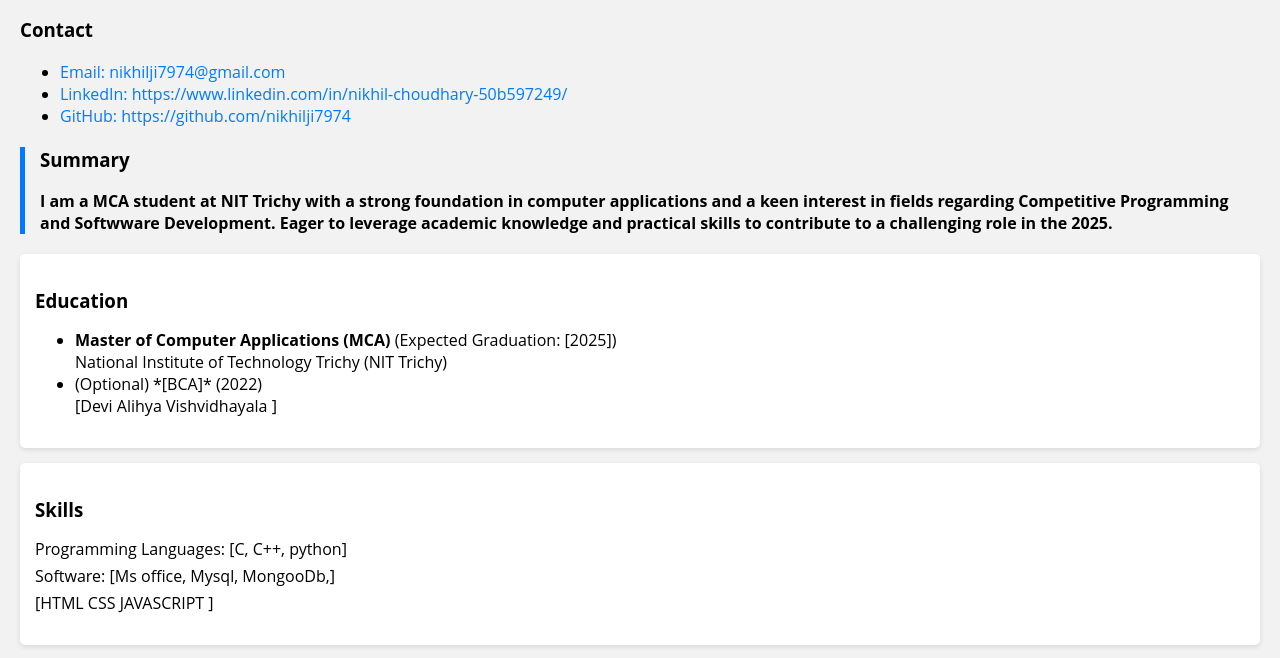
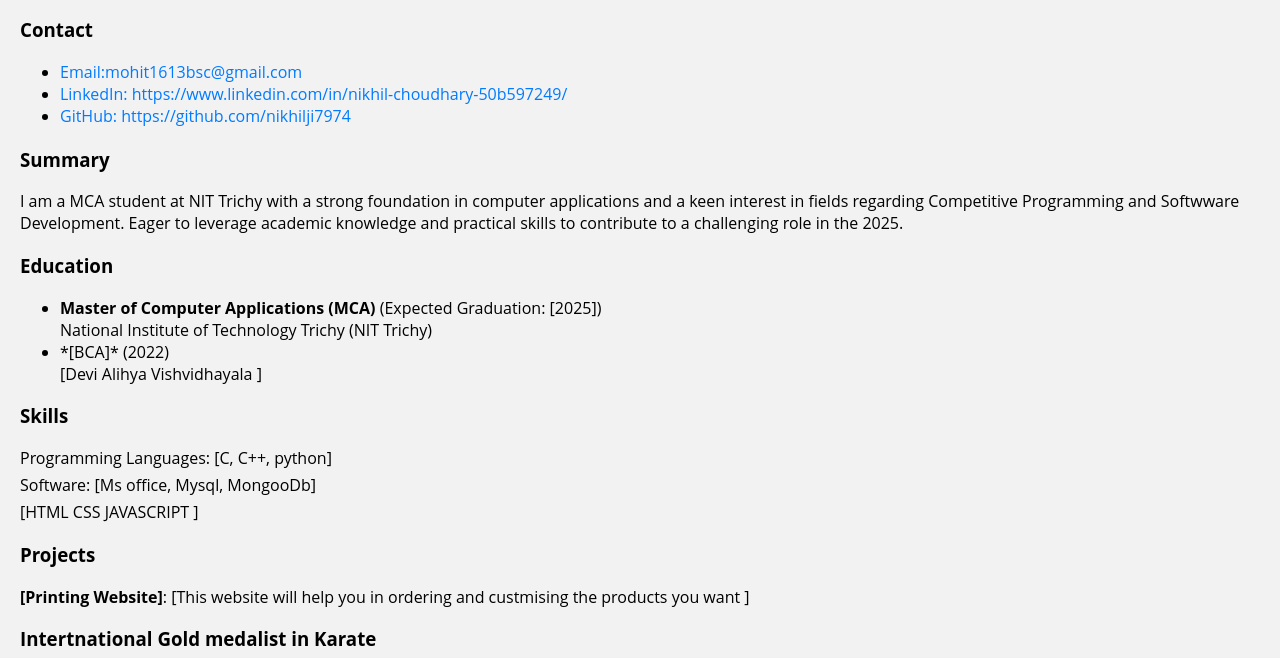
Before and after one commit to nikhilji7974/CV, a plain HTML site: page index.html in a window 1280 px wide. Shown: the part 142-800 px from the top of the page. Drawn offline with Linux system fonts and the light colour scheme.

Commit message:
index.html

```diff
--- a/index.html
+++ b/index.html
@@ -14,41 +14,41 @@
       <section class="contact">
         <h3>Contact</h3>
         <ul>
-          <li><a href="mailto:[email address removed]">Email: nikhilji7974@gmail.com</a></li>
+          <li><a href="mailto:[email address removed]">Email:mohit1613bsc@gmail.com</a></li>
           <li><a href="[link to your LinkedIn profile]">LinkedIn: https://www.linkedin.com/in/nikhil-choudhary-50b597249/</a></li>
           <li><a href="[link to your GitHub profile]">GitHub: https://github.com/nikhilji7974</a></li>
         </ul>
       </section>
-      <section class="summary">
+      <section class="Introduction">
         <h3>Summary</h3>
         <p>I am a MCA student at NIT Trichy with a strong foundation in computer applications and a keen interest in fields regarding Competitive Programming and Softwware Development. Eager to leverage academic knowledge and practical skills to contribute to a challenging role in the 2025.</p>
       </section>
-      <section class="section">
+      <section class="hero">
         <h3>Education</h3>
         <ul>
           <li>
             <strong>Master of Computer Applications (MCA)</strong> (Expected Graduation: [2025])
             <br>National Institute of Technology Trichy (NIT Trichy)
           </li>
-          <li>(Optional) *[BCA]* (2022)
+          <li>*[BCA]* (2022)
             <br>[Devi Alihya Vishvidhayala ]</li>
         </ul>
       </section>
-      <section class="section">
+      <section class="hero">
         <h3>Skills</h3>
         <ul class="skills">
           <li>Programming Languages: [C, C++, python]</li>
-          <li>Software: [Ms office, Mysql, MongooDb,]</li>
+          <li>Software: [Ms office, Mysql, MongooDb]</li>
           <li>[HTML CSS JAVASCRIPT ]</li>
         </ul>
       </section>
-      <section class="section">
+      <section class="hero">
         <h3>Projects</h3>
         <ul class="projects">
-          <li><strong>[Online Invitation Order]</strong>: [This website will help you in ordering and custmising the products you want ]</li>
+          <li><strong>[Printing Website]</strong>: [This website will help you in ordering and custmising the products you want ]</li>
         </ul>
       </section>
-      <section class="section achievements">
+      <section class="hero achievements">
         <h3>Intertnational Gold medalist in Karate </h3>
         <ul>
           <li>winner of state level science olympaid </li>
```
